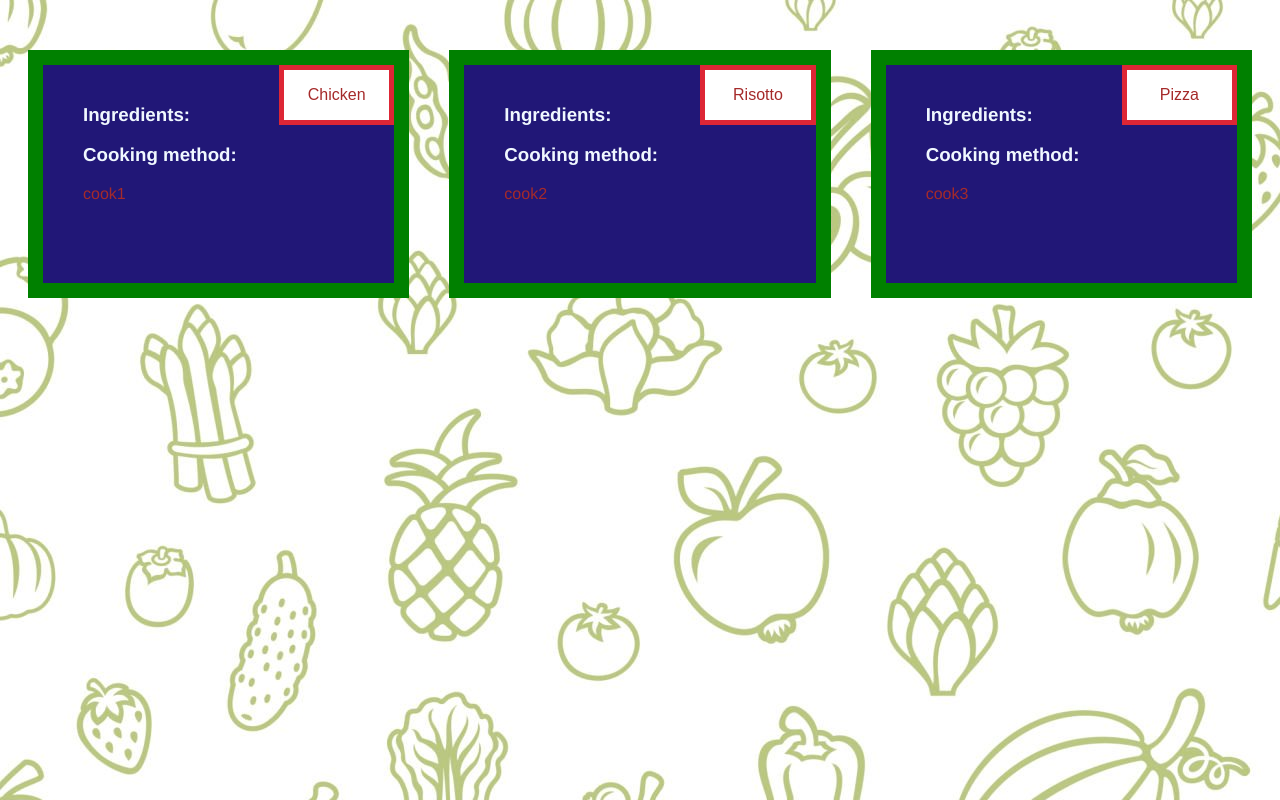
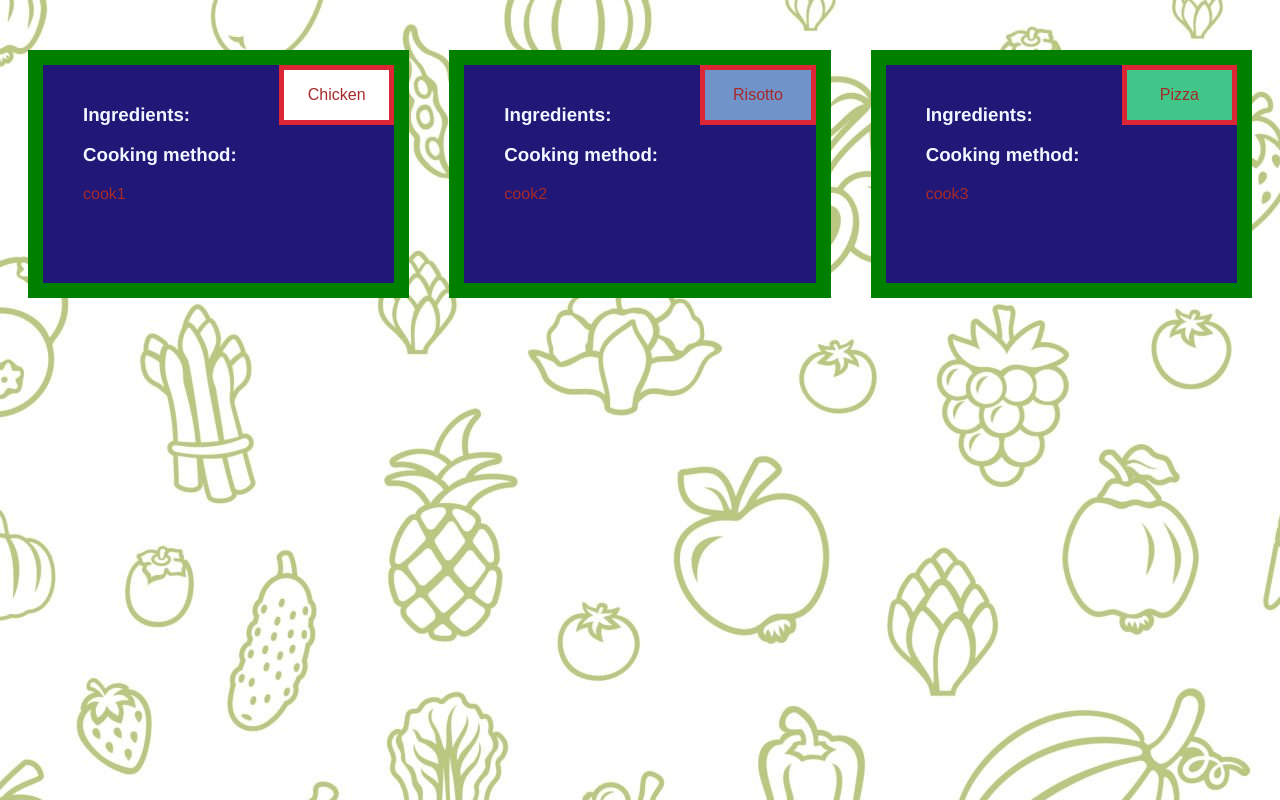
Before and after one commit to Harrymsn/Harrymsn.github.io, a plain HTML site: page index.html in a window 1280 px wide. Drawn offline with Linux system fonts and the light colour scheme.

Commit message:
Add files via upload

```diff
--- a/style.css
+++ b/style.css
@@ -118,7 +118,7 @@
     border: 5px solid rgb(221, 38, 53);
     margin: 10px;
     text-align: center;
-    background-color: rgb(255, 255, 255);
+    background-color: rgb(112, 148, 202);
     width: 30%;
     font-size: medium;
     font-family:Arial, Helvetica, sans-serif}
@@ -160,7 +160,7 @@
         border: 5px solid rgb(221, 38, 53);
         margin: 10px;
         text-align: center;
-        background-color: rgb(255, 255, 255);
+        background-color: rgb(65, 199, 137);
         width: 30%;
         font-size: medium;
         font-family:Arial, Helvetica, sans-serif}
```
